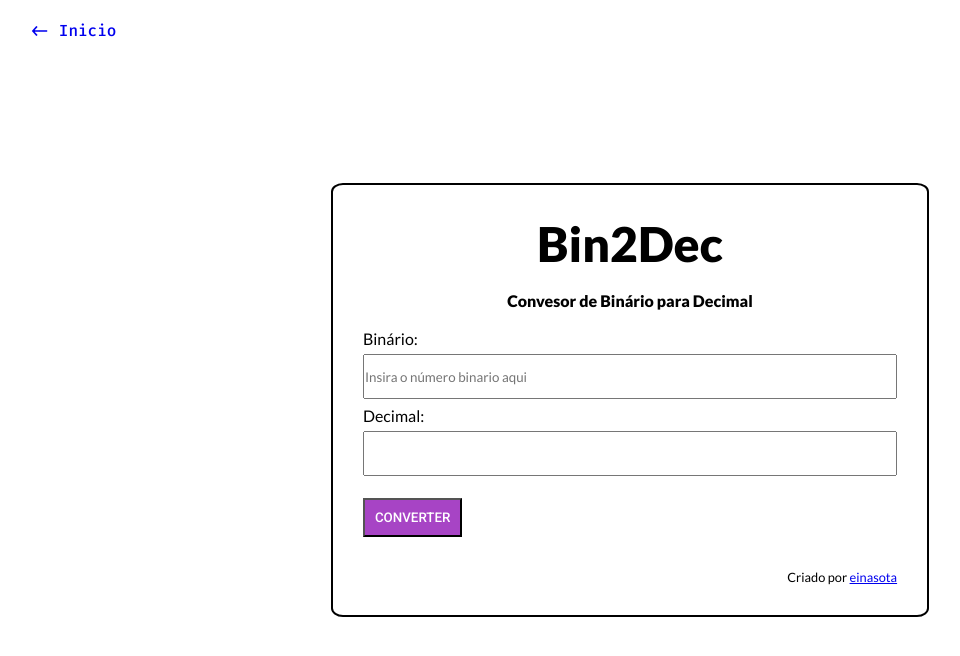
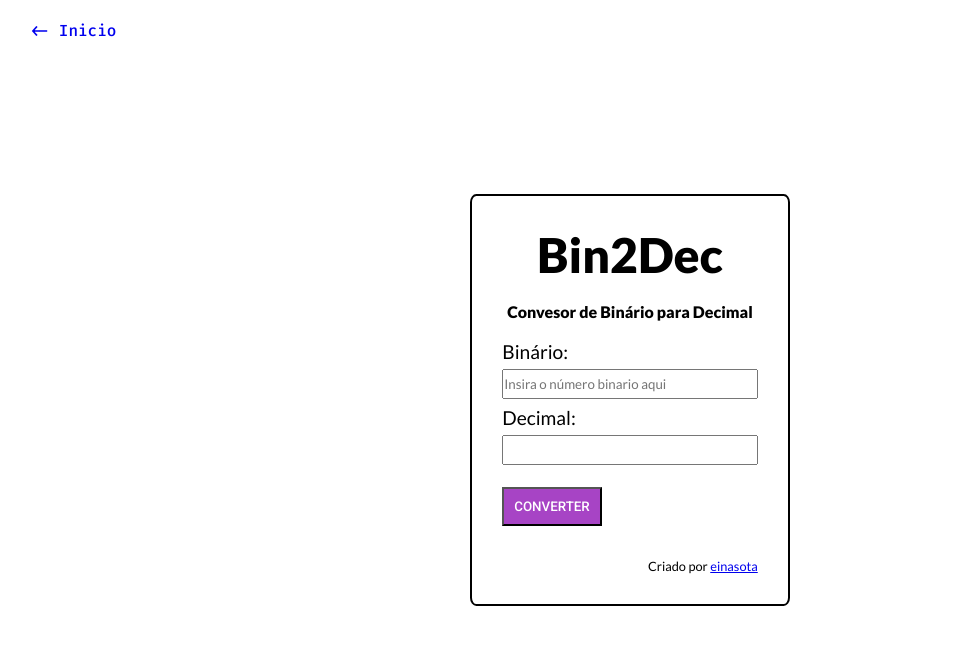
Before and after one commit to einasota/einasota.github.io, a PHP site: page / in a window 1280 px wide. Shown: the top 656 px of the page, without its empty margins (10-970 px from the left). Run offline with PHP 8.4, Linux system fonts and the light colour scheme.

Commit message:
adicionando um pouco de estilizaçao

```diff
--- a/Bin2Dec/index.html
+++ b/Bin2Dec/index.html
@@ -14,9 +14,9 @@
     <div class="bin">
         <h1>Bin2Dec</h1>
         <h3>Convesor de Binário para Decimal</h3>
-        <label class="from_label">Binário:</label>
+        <p>Binário:</p>
         <input type="text" id="b-entry" class="input" maxlength="8" onchange="converter()" placeholder="Insira o número binario aqui">
-        <label class="from_label">Decimal:</label>
+        <p>Decimal:</p>
         <input type="text" id="d-entry"  class="input" readonly>
         <input type="button" class="button" value="CONVERTER" onclick="converter()">
         <p class="copyright">Criado por <a href="https://github.com/einasota">einasota</a></p>
--- a/Bin2Dec/styles.css
+++ b/Bin2Dec/styles.css
@@ -24,7 +24,7 @@ p {
 .input {
     width: 100%;
     margin: 0.4rem 0rem 0.4rem 0rem;
-    height: 45px;
+    height: 30px;
 }
 
 .button {
```
